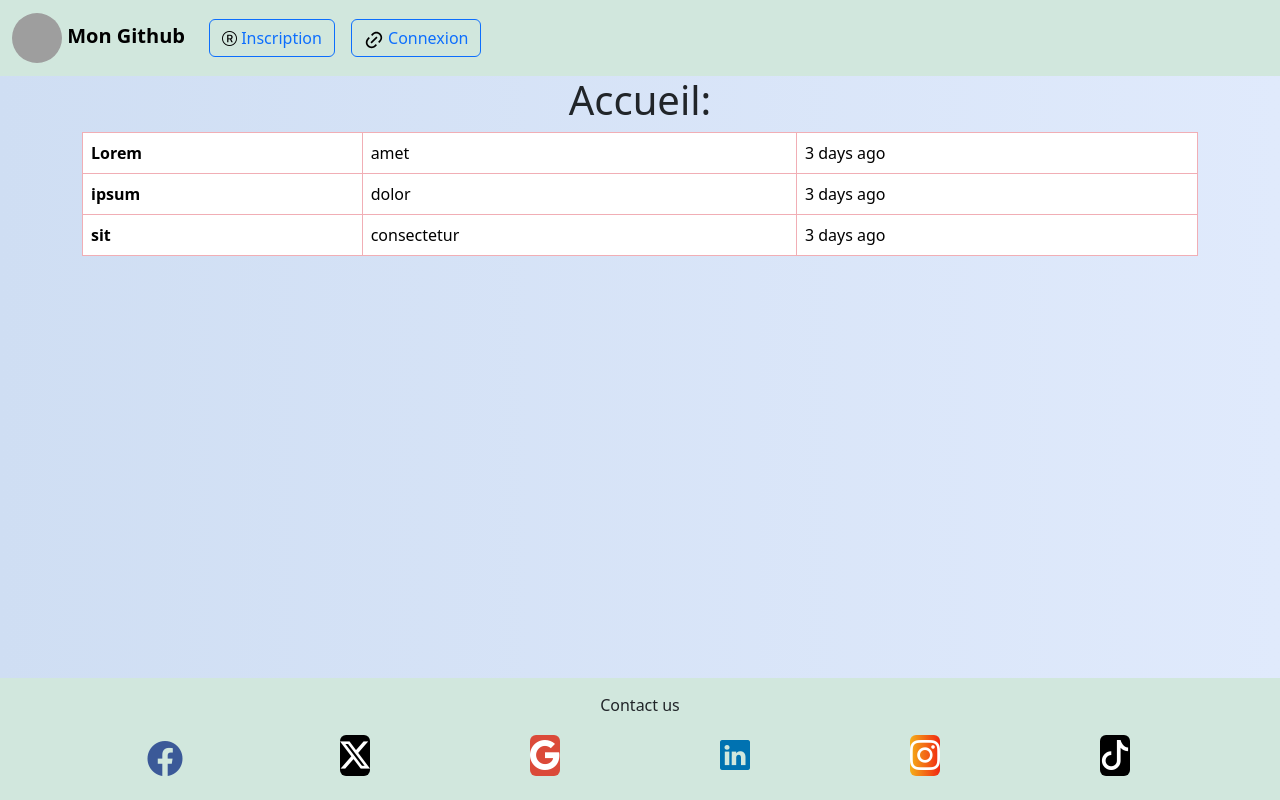
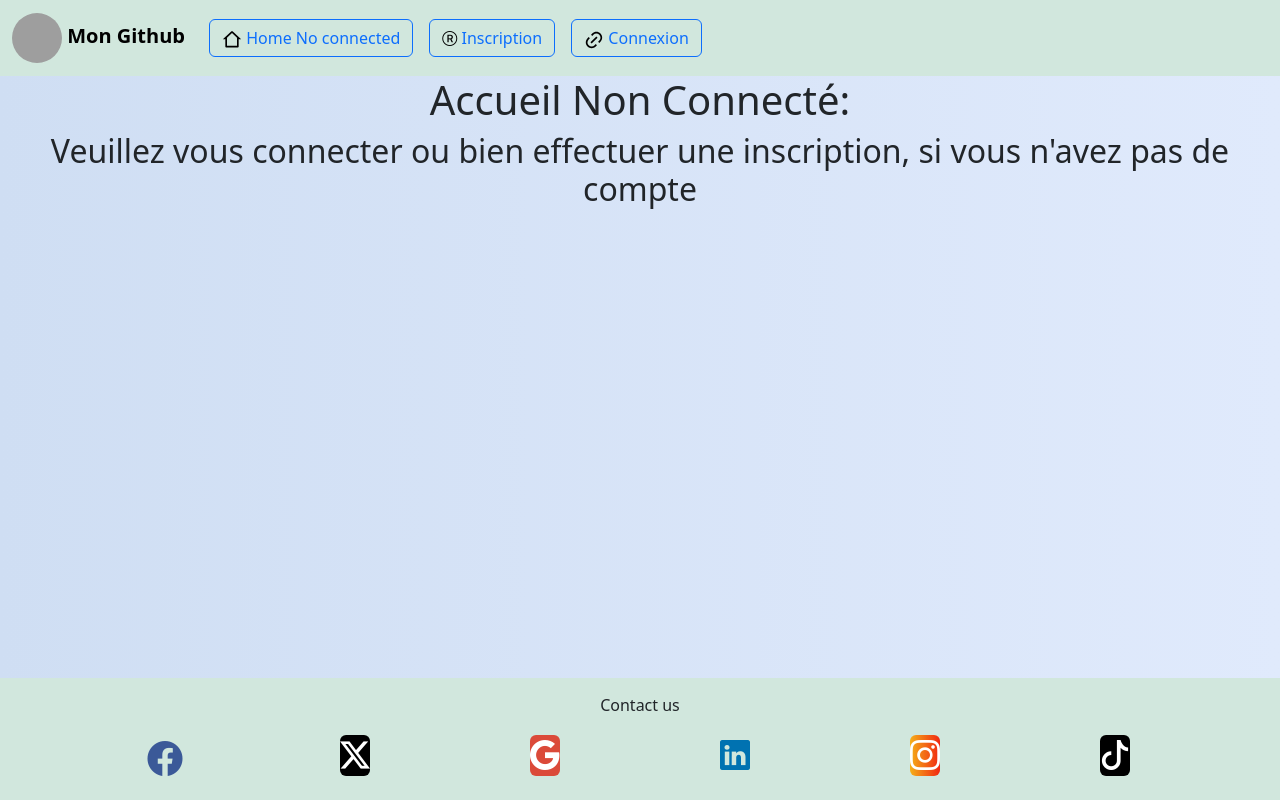
Before and after one commit to sekou78/perso-site-repos, a website with bundled scripts: page index.html in a window 1280 px wide. Built offline with nearby package versions, Linux system fonts and the light colour scheme; grey boxes are pictures that could not be loaded; files whose address does not match are found by name.

Commit message:
Mise en place du routage suite et fin

```diff
--- a/Router/Route.js
+++ b/Router/Route.js
@@ -9,6 +9,6 @@ export default class Route {
 }
 
 /*
-[] -> Tout le monde peut y accéder
-["admin"] -> Réserver aux utilisateurs connecté
+["disconnected"] -> Tout le monde peut y accéder
+["connected"] -> Réserver aux utilisateurs connecté
 */
--- a/Router/allRoutes.js
+++ b/Router/allRoutes.js
@@ -2,7 +2,10 @@ import Route from "./Route.js";
 
 //Définir ici vos routes
 export const allRoutes = [
-  new Route("/", "Accueil", "../pages/home.html", []),
+  new Route("/", "Accueil Non Connecté", "../pages/noConnected.html", [
+    "disconnected",
+  ]),
+  new Route("/home", "Accueil Connecté", "../pages/home.html", ["connected"]),
   new Route("/repositories", "Repositories", "../pages/repositories.html", [
     "connected",
   ]),
--- a/index.html
+++ b/index.html
@@ -21,7 +21,7 @@
     <header>
       <nav class="navbar navbar-expand-lg bg-success-subtle">
         <div class="container-fluid">
-          <a class="navbar-brand title" href="/">
+          <a class="navbar-brand title" href="">
             <img
               src="https://picsum.photos/200"
               class="rounded-circle"
@@ -41,8 +41,19 @@
           </button>
           <div class="collapse navbar-collapse" id="navbarSupportedContent">
             <ul class="navbar-nav me-auto mb-2 mb-lg-0">
+              <li class="nav-item" data-show="disconnected">
+                <a class="nav-link active" aria-current="page" href="/">
+                  <button type="button" class="btn btn-outline-primary">
+                    <img
+                      class="icon"
+                      src="/assets/icons/home.svg"
+                      alt="Page d'accueil" />
+                    Home No connected
+                  </button>
+                </a>
+              </li>
               <li class="nav-item" data-show="connected">
-                <a class="nav-link active" aria-current="page" href="/">
+                <a class="nav-link active" aria-current="page" href="/home">
                   <button type="button" class="btn btn-outline-primary">
                     <img
                       class="icon"
--- /dev/null
+++ b/pages/noConnected.html
@@ -0,0 +1,9 @@
+<div class="text-center">
+  <h1>Accueil Non Connecté:</h1>
+</div>
+<div class="text-center">
+  <h2>
+    Veuillez vous connecter ou bien effectuer une inscription, si vous n'avez
+    pas de compte
+  </h2>
+</div>
```
